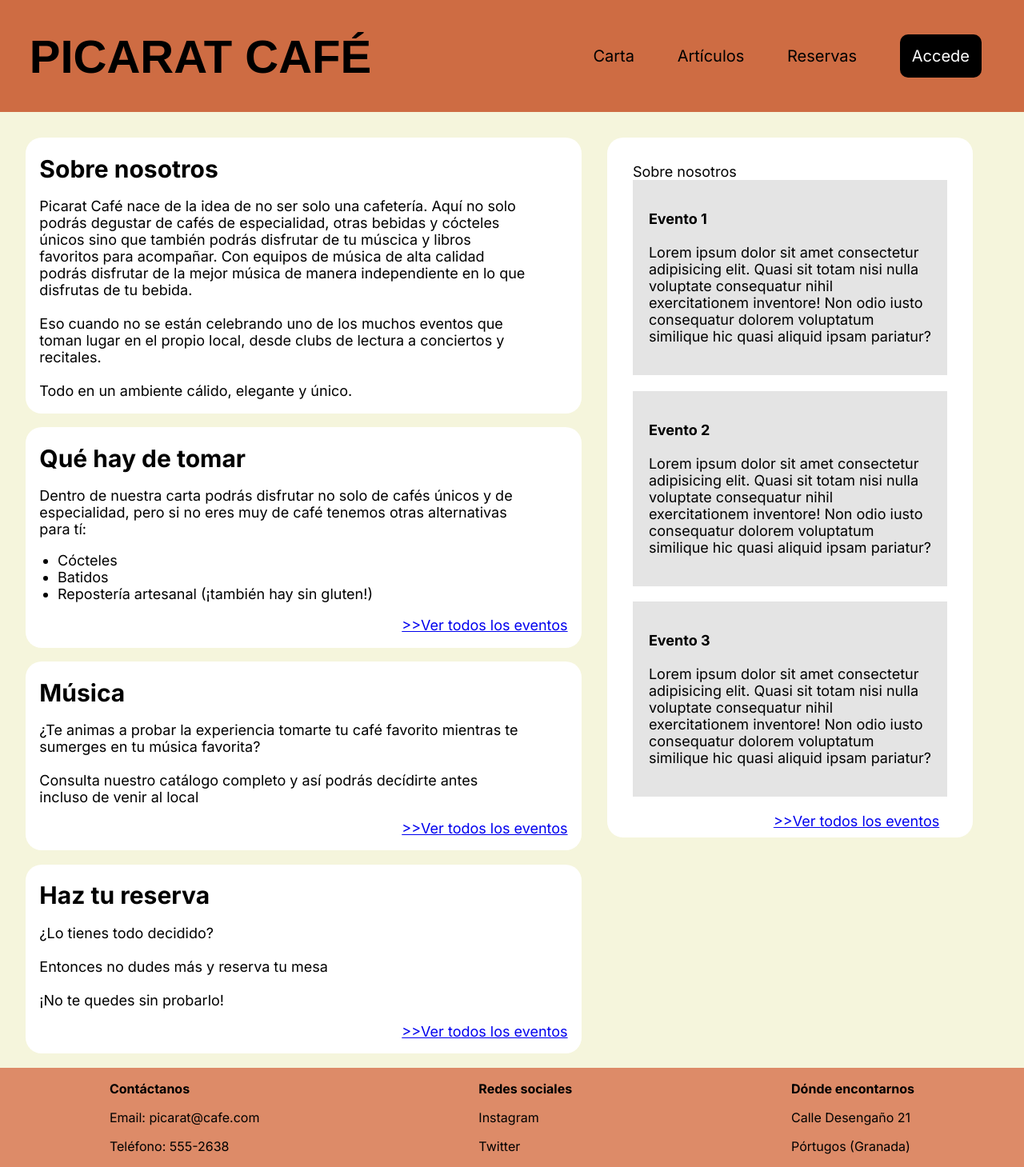
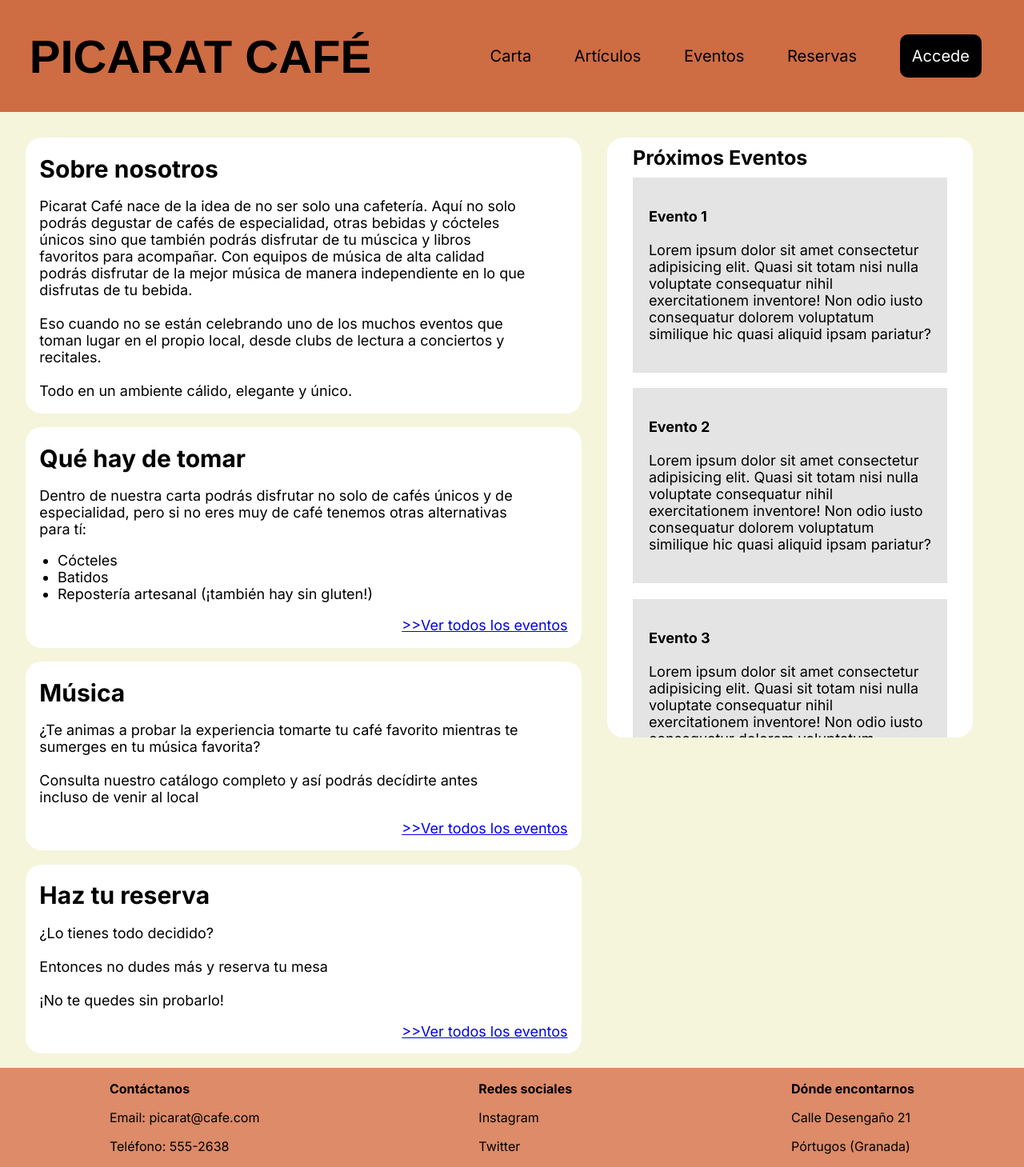
Before and after one commit to cesrg9/picarat, a website: page public/index.html in a window 1280 px wide. Shown: the whole page at 80% size. Drawn offline with Linux system fonts and the light colour scheme; a web font is replaced by a local one.

Commit message:
Fin estilos index

```diff
--- a/public/css/index.css
+++ b/public/css/index.css
@@ -46,12 +46,13 @@ html body {
     font-family: "Inter", sans-serif;
     font-size: 18px;
     width: 543px;
-    height: fit-content;
+    height: 750px;
     margin-top: 2.5%;
-    padding-top: 2.5%;
     padding-left: 2.5%;
     padding-right: 2.5%;
     margin-right: 5%;
+    overflow-y: scroll;
+
 }
 
 .event_info{
@@ -62,9 +63,7 @@ html body {
 }
 
 .event_info p{
-    padding: 20px;
-    padding: 20px;
-    padding: 20px;
+    padding: 20px
 }
 
 .subtitulo{
@@ -77,3 +76,11 @@ html body {
     display: flex;
     justify-content: flex-end;
 }
+
+.titulo_eventos{
+    font-weight: bold;
+    font-size: 25px;
+    margin-top: 0;
+    padding-top: 2.5%;
+    padding-bottom: 2.5%;
+}
--- a/public/index.html
+++ b/public/index.html
@@ -31,8 +31,9 @@
     <div class="parte_der">
       <a>Carta</a>
       <a>Artículos</a>
+      <a>Eventos</a>
       <a>Reservas</a>
-      <a href="/login.html" class="boton">Accede</a>
+      <a href="/login" class="boton">Accede</a>
     </div>
   </div>
 
@@ -96,7 +97,7 @@
     </div>
 
     <div class="event_container"> <!-- Info de eventos --> <!-- PASO 3 >> Se cargarán un par de eventos de la bd-->
-      <span class="titulo_eventos">Sobre nosotros</span>
+      <span class="titulo_eventos">Próximos Eventos</span>
       <div class="event_info">
         <p>
           <span class="subtitulo">Evento 1</span>
@@ -107,6 +108,27 @@
       <div class="event_info"> <!-- Luego esto me lo llevo a js para hace los DOMs -->
         <p>
           <span class="subtitulo">Evento 2</span>
+          <br><br>
+          Lorem ipsum dolor sit amet consectetur adipisicing elit. Quasi sit totam nisi nulla voluptate consequatur nihil exercitationem inventore! Non odio iusto consequatur dolorem voluptatum similique hic quasi aliquid ipsam pariatur?
+        </p>
+      </div>
+      <div class="event_info">
+        <p>
+          <span class="subtitulo">Evento 3</span>
+          <br><br>
+          Lorem ipsum dolor sit amet consectetur adipisicing elit. Quasi sit totam nisi nulla voluptate consequatur nihil exercitationem inventore! Non odio iusto consequatur dolorem voluptatum similique hic quasi aliquid ipsam pariatur?
+        </p>
+      </div>
+      <div class="event_info">
+        <p>
+          <span class="subtitulo">Evento 3</span>
+          <br><br>
+          Lorem ipsum dolor sit amet consectetur adipisicing elit. Quasi sit totam nisi nulla voluptate consequatur nihil exercitationem inventore! Non odio iusto consequatur dolorem voluptatum similique hic quasi aliquid ipsam pariatur?
+        </p>
+      </div>
+      <div class="event_info">
+        <p>
+          <span class="subtitulo">Evento 3</span>
           <br><br>
           Lorem ipsum dolor sit amet consectetur adipisicing elit. Quasi sit totam nisi nulla voluptate consequatur nihil exercitationem inventore! Non odio iusto consequatur dolorem voluptatum similique hic quasi aliquid ipsam pariatur?
         </p>
```
